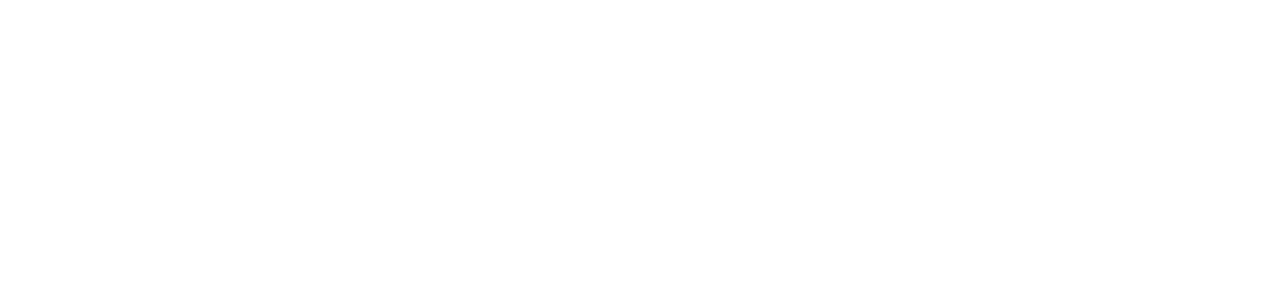
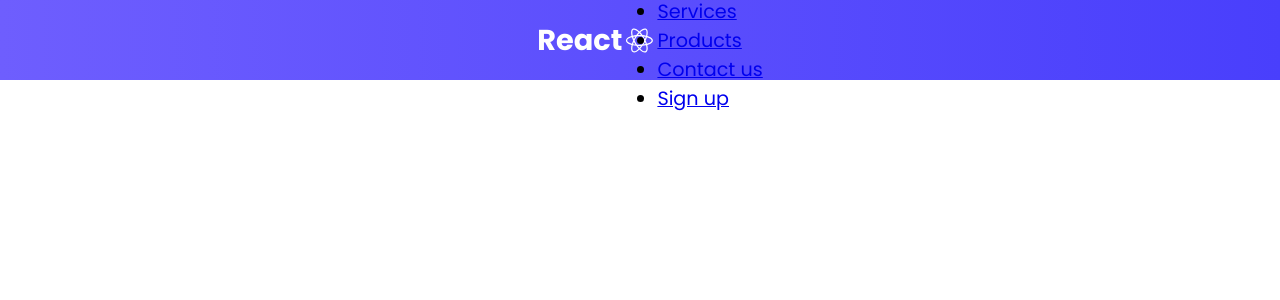
Before and after one commit to gabrielsousadev/react-navbar, a React (Create React App) app: page / in a window 1280 px wide. Shown: the top 300 px of the page. Built offline with nearby package versions, Linux system fonts and the light colour scheme.

Commit message:
Icon react

```diff
--- a/public/index.html
+++ b/public/index.html
@@ -24,7 +24,10 @@
       work correctly both with client-side routing and a non-root public URL.
       Learn how to configure a non-root public URL by running `npm run build`.
     -->
-    <title>React App</title>
+    <title>Responsive navbar</title>
+    <link rel="preconnect" href="https://fonts.googleapis.com">
+    <link rel="preconnect" href="https://fonts.gstatic.com" crossorigin>
+    <link href="https://fonts.googleapis.com/css2?family=Poppins:ital,wght@0,100;0,200;0,300;0,400;0,500;0,600;0,700;0,800;0,900;1,100;1,200;1,300;1,400;1,500;1,600;1,700;1,800;1,900&display=swap" rel="stylesheet">
   </head>
   <body>
     <noscript>You need to enable JavaScript to run this app.</noscript>
--- a/src/App.css
+++ b/src/App.css
@@ -1,38 +1,7 @@
-.App {
-  text-align: center;
+*
+{
+  margin: 0;
+  padding: 0;
+  box-sizing: border-box;
+  font-family: 'Poppins', sans-serif;
 }
-
-.App-logo {
-  height: 40vmin;
-  pointer-events: none;
-}
-
-@media (prefers-reduced-motion: no-preference) {
-  .App-logo {
-    animation: App-logo-spin infinite 20s linear;
-  }
-}
-
-.App-header {
-  background-color: #282c34;
-  min-height: 100vh;
-  display: flex;
-  flex-direction: column;
-  align-items: center;
-  justify-content: center;
-  font-size: calc(10px + 2vmin);
-  color: white;
-}
-
-.App-link {
-  color: #61dafb;
-}
-
-@keyframes App-logo-spin {
-  from {
-    transform: rotate(0deg);
-  }
-  to {
-    transform: rotate(360deg);
-  }
-}
--- a/src/App.tsx
+++ b/src/App.tsx
@@ -1,10 +1,11 @@
 import React from 'react';
 import './App.css';
+import Navbar from './components/navbar/Navbar';
 
 function App() {
   return (
     <div className="App">
-
+      <Navbar/>
     </div>
   );
 }
--- a/src/components/navbar/Navbar.css
+++ b/src/components/navbar/Navbar.css
@@ -0,0 +1,17 @@
+.navbarItems
+{
+    background: linear-gradient(90deg, rgb(110, 94, 254) 0%, rgba(73, 63, 252, 1) 100%);
+    height: 80px;
+    display: flex;
+    justify-content: center;
+    align-items: center;
+    font-size: 1.2rem;
+}
+
+.navbarLogo
+{
+    color: #ffffff;
+    justify-self: start;
+    margin-left: 20px;
+    cursor: pointer;
+}
--- a/src/components/navbar/Navbar.tsx
+++ b/src/components/navbar/Navbar.tsx
@@ -1,12 +1,14 @@
-import React, { Component } from 'react'
-import { menuItems } from './MenuItems';
-import './Navbar.css'
+import React, { Component } from "react";
+import { menuItems } from "./MenuItems";
+import { DiReact } from 'react-icons/di';
+import "./Navbar.css";
 
 class Navbar extends Component {
   render() {
     return (
       <nav className="navbarItems">
         <h1 className="navbarLogo">React</h1>
+        <DiReact color="white" size="35px"/>
         <div className="menuIcon">
 
         </div>
@@ -18,12 +20,12 @@ class Navbar extends Component {
                   {item.title}
                 </a>
               </li>
-                )
+            );
           })}
         </ul>
       </nav>
-    )
+    );
   }
 }
 
-export default Navbar
+export default Navbar;
```
Lines whose indentation alone changed are shown as unchanged.
